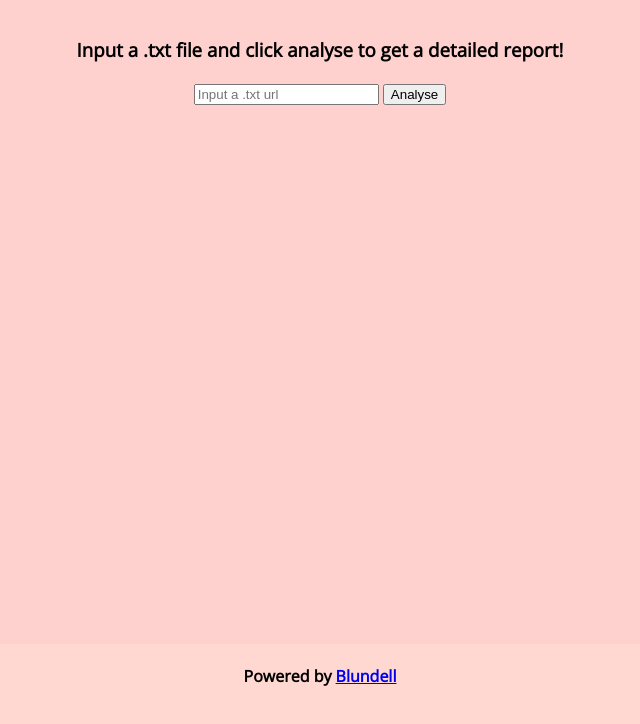
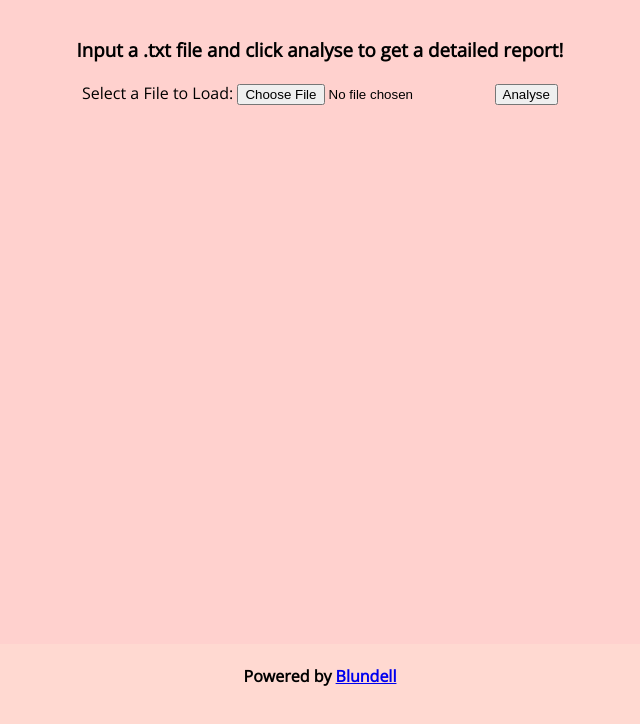
Before and after one commit to Simba14/.txt-Analyser, a website: page public/index.html in a window 1280 px wide. Shown: the part 76-800 px from the top of the page, without its empty margins (320-960 px from the left). Drawn offline with nearby package versions, Linux system fonts and the light colour scheme.

Commit message:
Add file uploader on webpage

```diff
--- a/public/index.html
+++ b/public/index.html
@@ -9,8 +9,11 @@
     <h1>.txt Analyser</h1>
     <h3>Input a .txt file and click analyse to get a detailed report!</h3>
     <div id='user-input'>
-      <input name='file-input' placeholder='Input a .txt url'></input>
-      <button id='analyse-btn'>Analyse</button>
+      <tr>
+        <td>Select a File to Load:</td>
+        <td><input type="file" name="file-uploaded"></td>
+        <td><button id='analyse-btn' >Analyse</button><td>
+      </tr>
     </div>
     <div id='error-message'></div>
     <h3 id='report-header'></h3>
--- a/public/src/Interface.js
+++ b/public/src/Interface.js
@@ -3,17 +3,13 @@ $(document).ready(function() {
 
   $('#analyse-btn').click(function(){
     $('#error-message').text('');
-    let file = $('input[name="file-input"]').val();
+    let file = $('input[name="file-uploaded"]').val();
     isAValidFile(file);
   });
 
   function isAValidFile(file) {
     let fileHandler = new FileHandler(file);
     if (fileHandler.isATextFile()) {
-      $.ajax({url: file, success: function(data) {
-        let text = data;
-        console.log(text);
-      }});
       generateTextReport();
     } else {
       generateErrorMessage();
```
Also changed, not shown: .travis.yml (added), public/src/.travis.yml (added).
